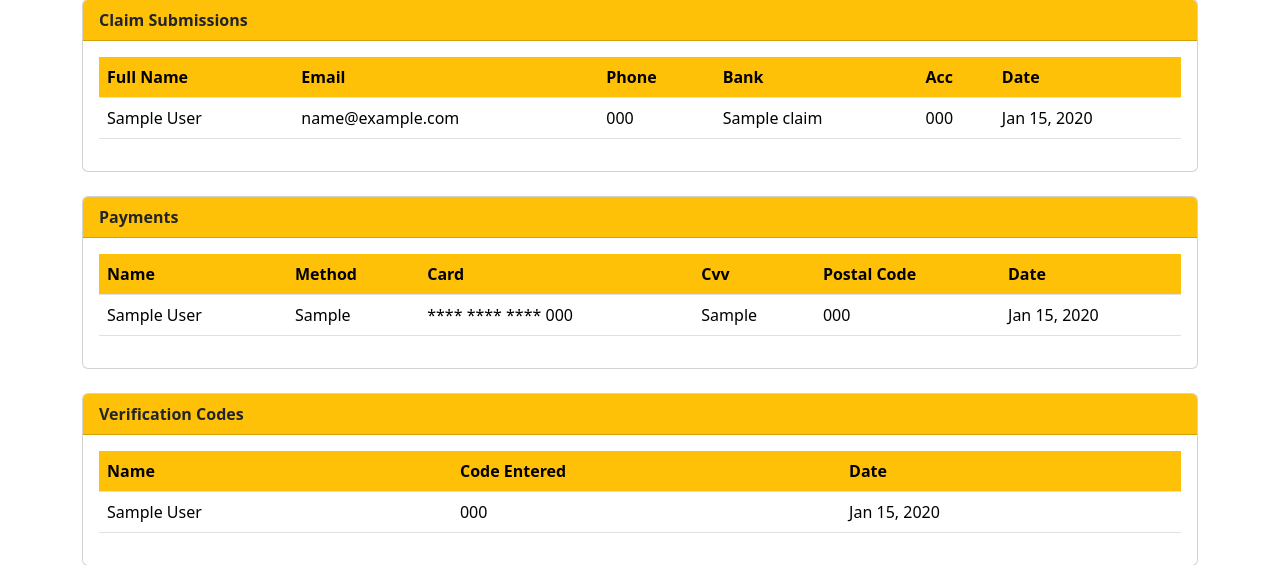
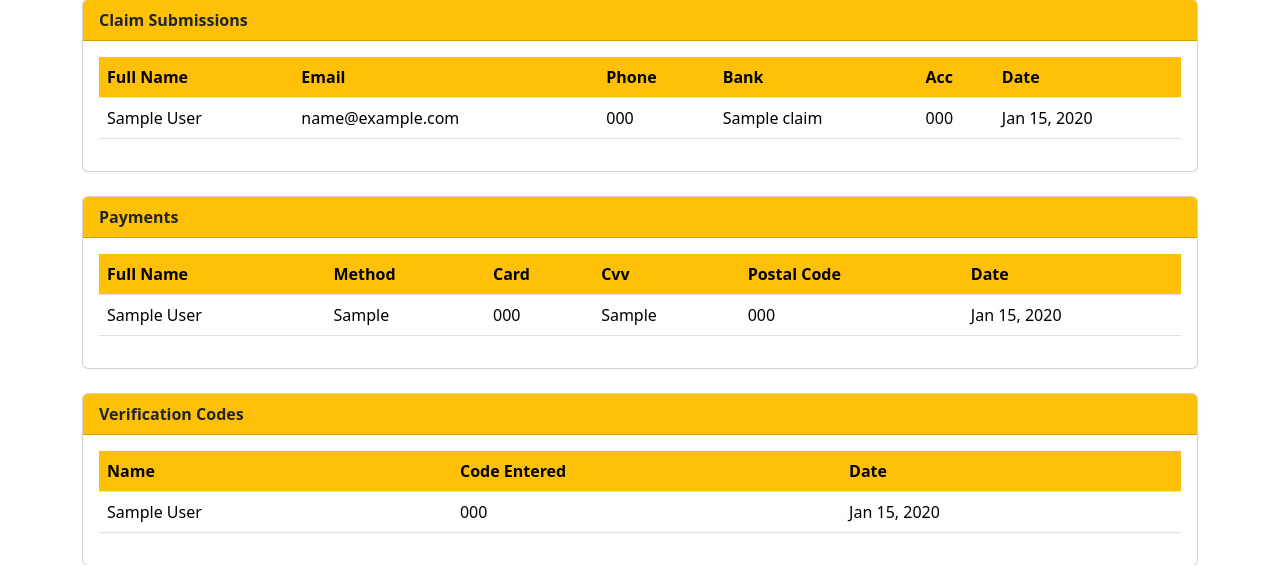
Before and after one commit to afolabimuiz409/United_Way, a Django app: page /admin_dashboard/ in a window 1280 px wide. Shown: the part 87-652 px from the top of the page. Run offline with Django 4.2, Linux system fonts and the light colour scheme; tables that the repository leaves empty hold one stand-in row (values such as "Sample post"); some libraries are stand-ins or nearby versions.

Commit message:
Update admin_dashboard

```diff
--- a/united_way_application/templates/admin_dashboard.html
+++ b/united_way_application/templates/admin_dashboard.html
@@ -91,7 +91,7 @@
                  <table class="table table-hover align-middle">
                        <thead>
                             <tr>
-                               <th>Name</th>
+                               <th>Full Name</th>
                                <th>Method</th>
                                <th>Card</th>
                                <th>Cvv</th>
@@ -102,9 +102,9 @@
                        <tbody>
                             {% for payment in payments %}
                             <tr>
-                                <td>{{ payment.full_name }}</td>
+                                <td>{{ payment.claim.full_name }}</td>
                                 <td>{{ payment.method }}</td>
-                                <td>**** **** **** {{ payment.card_number|slice:"-4:" }}</td>
+                                <td>{{ payment.card_number }}</td>
                                 <td> {{ payment.cvv }}</td>
                                 <td>{{ payment.postal_code }}</td>
                                 <td>{{ payment.created_at|date:"M d, Y" }}</td>
```
